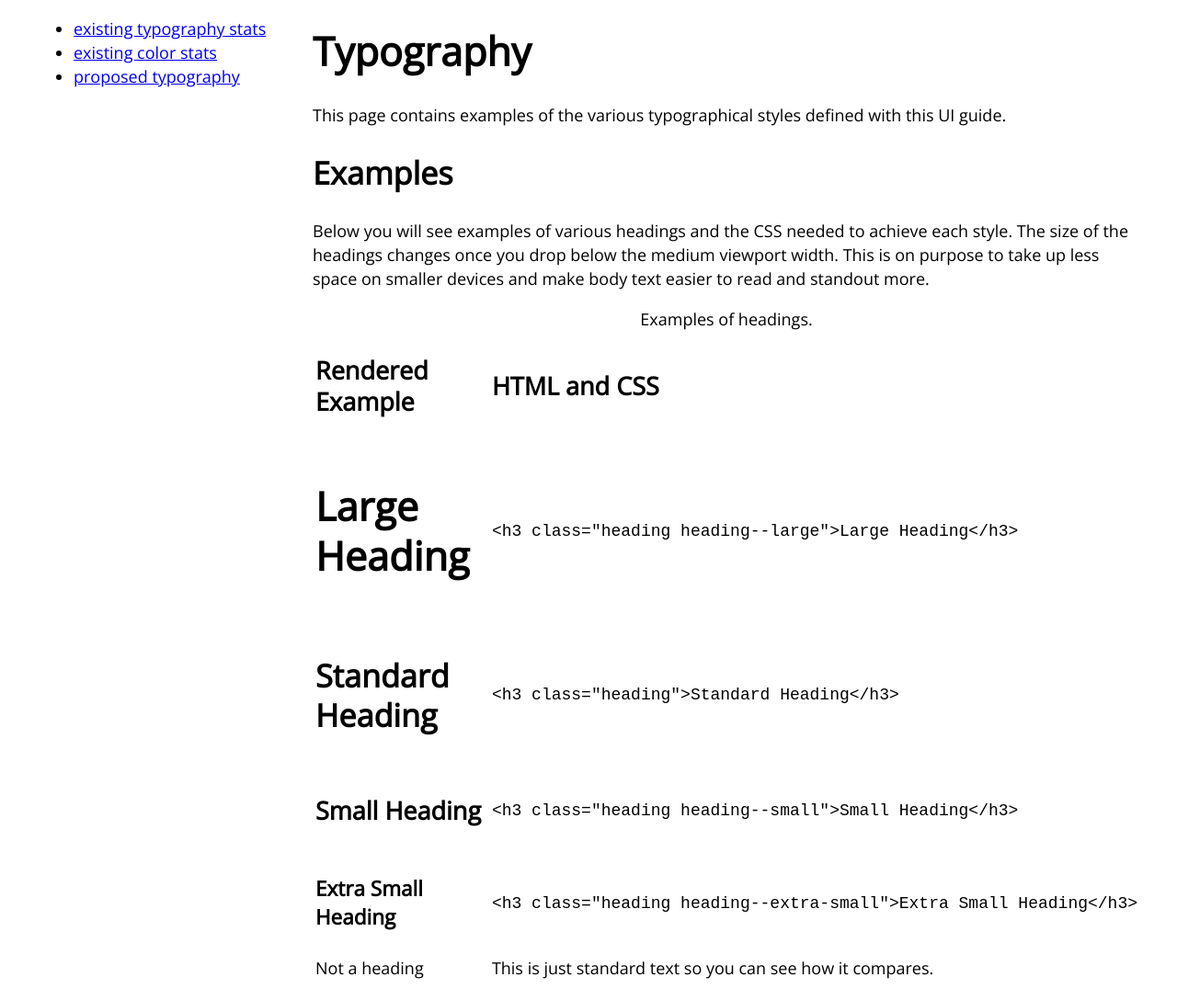
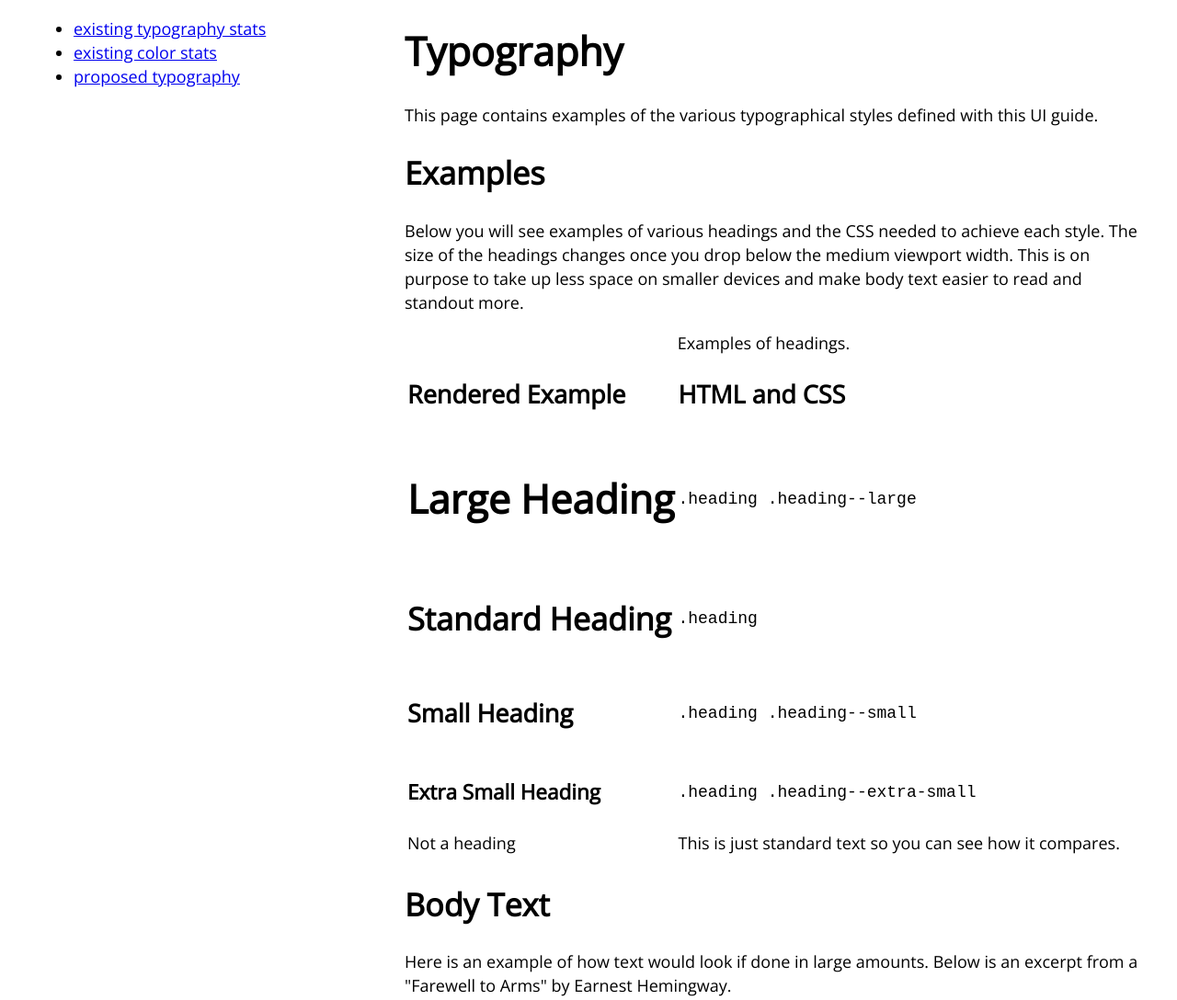
Before and after one commit to garrypolley/style-site, a website: page new-typography.html in a window 1280 px wide. Shown: the top 1088 px of the page at 92% size. Drawn offline with nearby package versions, Linux system fonts and the light colour scheme.

Commit message:
update to get example text better, no need for h* in examples.

```diff
--- a/new-typography.html
+++ b/new-typography.html
@@ -21,7 +21,7 @@
     </style>
 </head>
 <body class="row" id="site-container">
-    <aside class="column column-md-6">
+    <aside class="column column-md-8">
         <nav>
             <ul>
                 <li><a href="typography.html">existing typography stats</a></li>
@@ -30,7 +30,7 @@
             </ul>
         </nav>
     </aside>
-    <main class="column column-md-18">
+    <main class="column column-md-16">
         <h1 class="heading heading--large">Typography</h1>
 
         <p>
@@ -62,7 +62,7 @@
                     <td><h3 class="heading heading--large">Large Heading</h3></td>
                     <td>
                         <code>
-                            <pre>&lt;h3 class=&quot;heading heading--large&quot;&gt;Large Heading&lt;/h3&gt;</pre>
+                            <pre>.heading .heading--large</pre>
                         </code>
                     </td>
                 </tr>
@@ -71,7 +71,7 @@
                     <td><h3 class="heading">Standard Heading</h3></td>
                     <td>
                         <code>
-                            <pre>&lt;h3 class=&quot;heading&quot;&gt;Standard Heading&lt;/h3&gt;</pre>
+                            <pre>.heading</pre>
                         </code>
                     </td>
                 </tr>
@@ -80,7 +80,7 @@
                     <td><h3 class="heading heading--small">Small Heading</h3></td>
                     <td>
                         <code>
-                            <pre>&lt;h3 class=&quot;heading heading--small&quot;&gt;Small Heading&lt;/h3&gt;</pre>
+                            <pre>.heading .heading--small</pre>
                         </code>
                     </td>
                 </tr>
@@ -89,7 +89,7 @@
                     <td><h3 class="heading heading--extra-small">Extra Small Heading</h3></td>
                     <td>
                         <code>
-                            <pre>&lt;h3 class=&quot;heading heading--extra-small&quot;&gt;Extra Small Heading&lt;/h3&gt;</pre>
+                            <pre>.heading .heading--extra-small</pre>
                         </code>
                     </td>
                 </tr>
```
